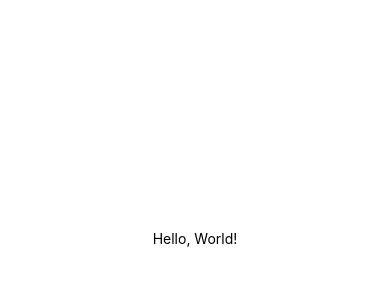
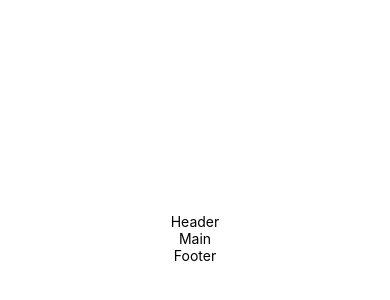
Before and after one commit to r0b-adams/todos-react-native, a React Native app: screen / in a window 390 px wide. Shown: the part 184-484 px from the top of the page. Built offline with nearby package versions, Linux system fonts and the light colour scheme.

Commit message:
imported basic layout components to app

```diff
--- a/App.tsx
+++ b/App.tsx
@@ -1,9 +1,15 @@
-import { StyleSheet, Text, View } from 'react-native';
+import { StyleSheet, View } from 'react-native';
+
+import Header from './components/Header';
+import Main from './components/Main';
+import Footer from './components/Footer';
 
 export default function App() {
   return (
     <View style={styles.container}>
-      <Text>Hello, World!</Text>
+      <Header />
+      <Main />
+      <Footer />
     </View>
   );
 }
```
